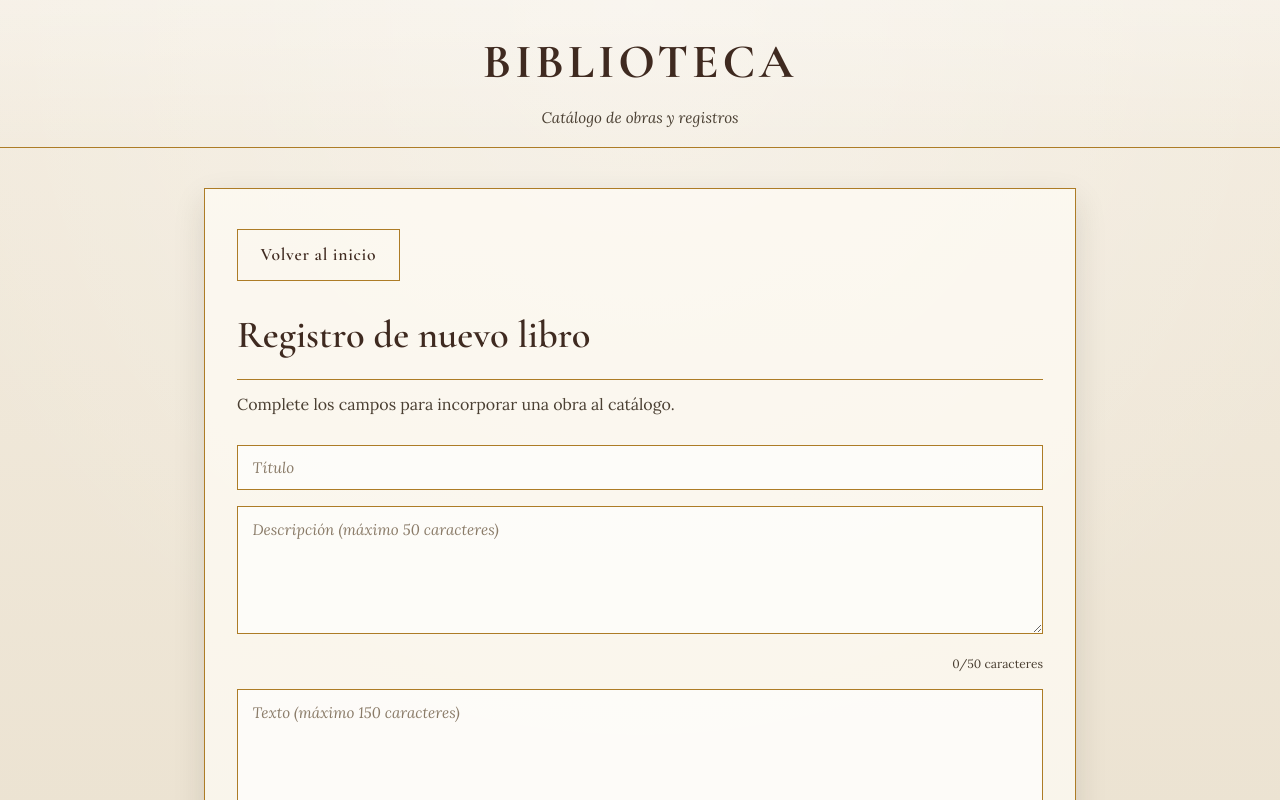
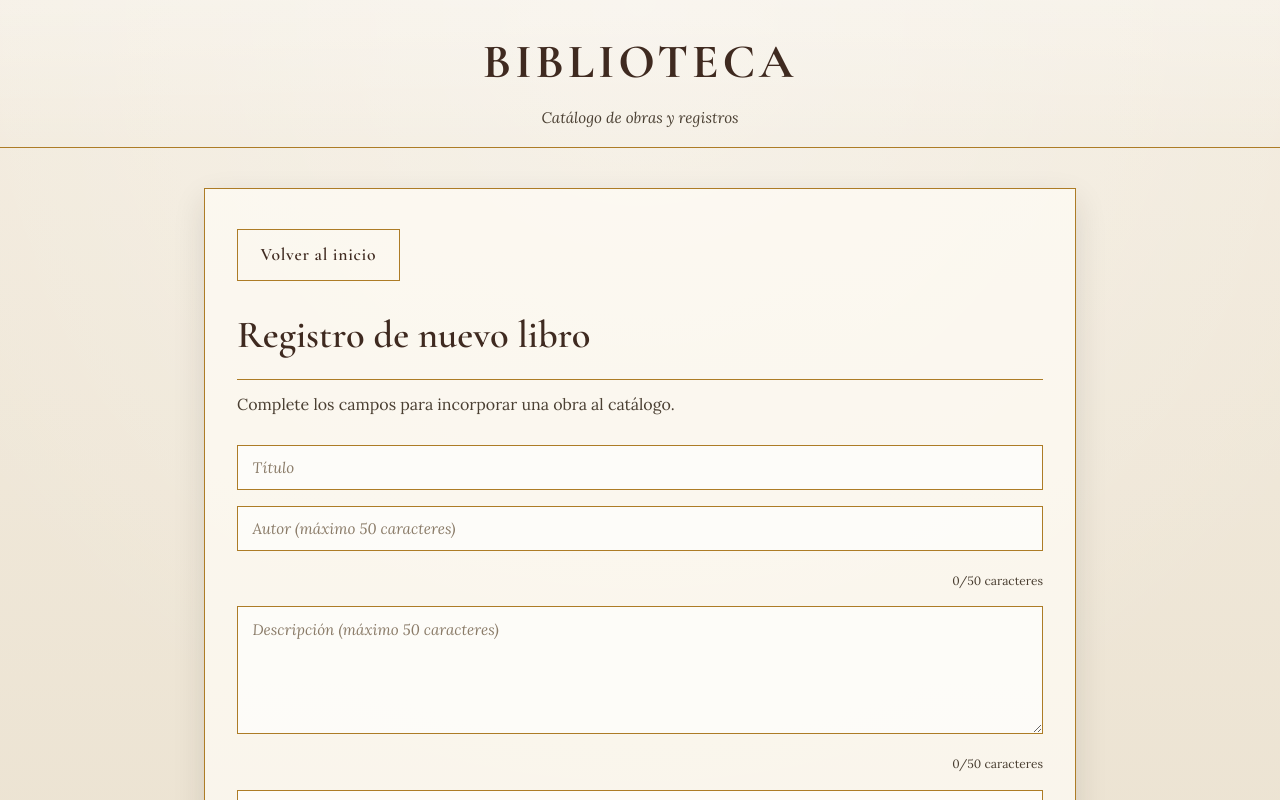
Before and after one commit to ji-web534/biblioteca-inteligente, a React (Vite) app in the folder frontend/: page /nuevo-libro in a window 1280 px wide. Shown: the top 800 px of the page. Built offline with nearby package versions, Linux system fonts and the light colour scheme; no server answers.

Commit message:
feat(libros): agregar y mostrar campo autor en libro

```diff
--- a/frontend/src/fetch/libros.js
+++ b/frontend/src/fetch/libros.js
@@ -3,7 +3,7 @@ import { authFetch } from "./authFetch"
 
 const API = 'http://localhost:8000/app/bibilo'
 
-export const crearLibro = async (nombreLibro, descripcionLibro, textoLibro, genero = '') => {
+export const crearLibro = async (nombreLibro, descripcionLibro, textoLibro, genero = '', autor = '') => {
     try {
         const response = await authFetch(`${API}/nuevo_libro`, {
             method: 'POST',
@@ -11,7 +11,8 @@ export const crearLibro = async (nombreLibro, descripcionLibro, textoLibro, gene
                 nombre: nombreLibro,
                 descripcion: descripcionLibro,
                 texto: textoLibro,
-                genero
+                genero,
+                autor
             })
         })
 
--- a/frontend/src/pantallas/BookDetail.jsx
+++ b/frontend/src/pantallas/BookDetail.jsx
@@ -43,7 +43,7 @@ function BookDetail() {
                     <p className="library-page__text">
                         <strong>{libro.nombre}</strong>
                     </p>
-                    {libro.autor && <p className="library-page__text">Autor: {libro.autor}</p>}
+                    <p className="library-page__text">Autor: {libro.autor || 'Sin autor'}</p>
                     {libro.genero && <p className="library-page__text">Categoría: {libro.genero}</p>}
                     {libro.descripcion && (
                         <p className="library-page__text">{libro.descripcion}</p>
--- a/frontend/src/pantallas/NewBook.jsx
+++ b/frontend/src/pantallas/NewBook.jsx
@@ -5,9 +5,11 @@ import { obtenerCategorias } from '../fetch/categorias'
 
 const MAX_DESCRIPCION = 50
 const MAX_TEXTO = 150
+const MAX_AUTOR = 50
 
 function NewBook() {
     const [titulo, setTitulo] = useState('')
+    const [autor, setAutor] = useState('')
     const [descripcion, setDescripcion] = useState('')
     const [texto, setTexto] = useState('')
     const [categoria, setCategoria] = useState('')
@@ -40,9 +42,15 @@ function NewBook() {
         if (descripcionTrim.length > MAX_DESCRIPCION) return
         if (textoTrim.length > MAX_TEXTO) return
 
+        const autorTrim = autor.trim()
+        if (autorTrim.length > MAX_AUTOR) {
+            alert(`El autor no puede superar los ${MAX_AUTOR} caracteres.`)
+            return
+        }
+
         setGuardando(true)
         const genero = categorias.find((c) => c._id === categoria)?.nombre || ''
-        const libroGuardado = await crearLibro(titulo.trim(), descripcionTrim, textoTrim, genero)
+        const libroGuardado = await crearLibro(titulo.trim(), descripcionTrim, textoTrim, genero, autorTrim)
         setGuardando(false)
 
         if (libroGuardado) {
@@ -56,6 +64,7 @@ function NewBook() {
                 },
             ])
             setTitulo('')
+            setAutor('')
             setDescripcion('')
             setTexto('')
             setCategoria('')
@@ -82,6 +91,20 @@ function NewBook() {
                         value={titulo}
                         onChange={(e) => setTitulo(e.target.value)}
                     />
+                </div>
+
+                <div className="library-form__row library-form__row--full">
+                    <input
+                        className="library-input"
+                        type="text"
+                        maxLength={MAX_AUTOR}
+                        placeholder={`Autor (máximo ${MAX_AUTOR} caracteres)`}
+                        value={autor}
+                        onChange={(e) => setAutor(e.target.value)}
+                    />
+                    <div className="library-form__hint">
+                        {autor.length}/{MAX_AUTOR} caracteres
+                    </div>
                 </div>
 
                 <div className="library-form__row library-form__row--full">
```
Also changed, not shown: 2 other files (tests, documents, lock files or other folders).
